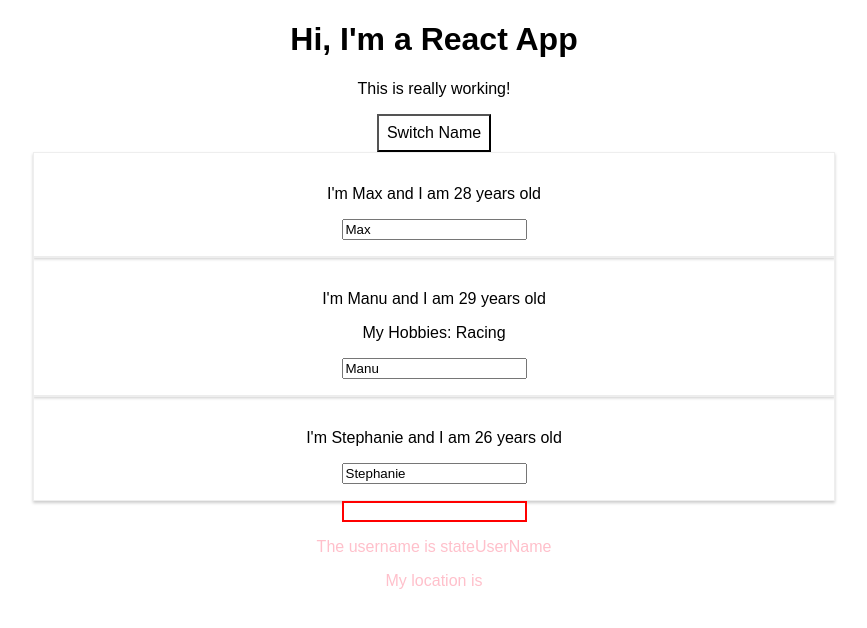
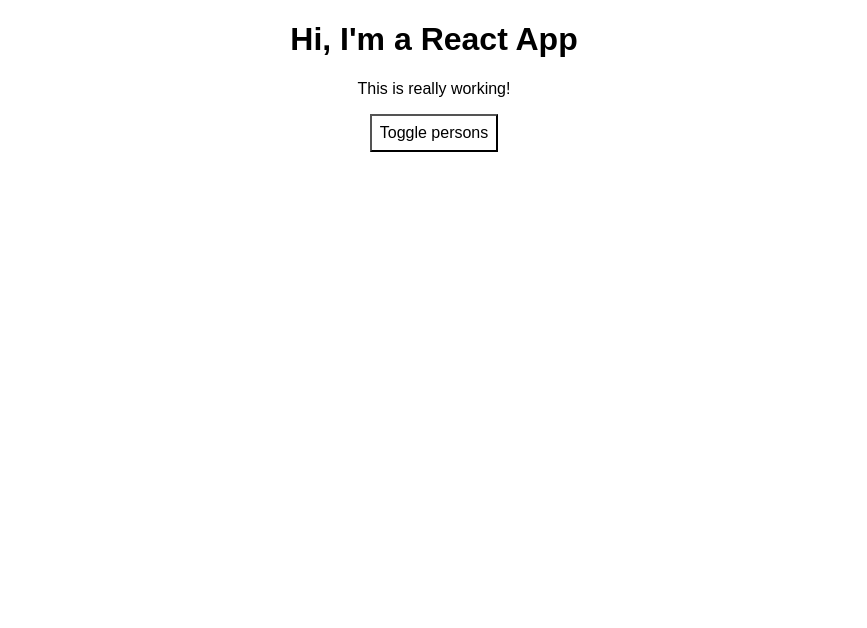
Before and after one commit to xmyLydia/React, a React (Create React App) app in the folder react-complete-guide/: page / in a window 1280 px wide. Shown: the top 628 px of the page, without its empty margins (206-1073 px from the left). Built offline with nearby package versions, Linux system fonts and the light colour scheme.

Commit message:
conditional rending and output list

```diff
--- a/react-complete-guide/src/App.js
+++ b/react-complete-guide/src/App.js
@@ -1,8 +1,7 @@
 import React, { Component } from 'react';
 import './App.css';
 import Person from './Person/Person';
-import UserInput from './UserInput/UserInput';
-import UserOutput from './UserOutput/UserOutput';
+
 
 class App extends Component {
   state = {
@@ -12,7 +11,8 @@ class App extends Component {
       { name: 'Stephanie', age: 26 }
     ],
     otherState: 'some other value',
-    username: 'stateUserName'
+    username: 'stateUserName',
+    showPersons: false
   }
 
   switchNameHandler = (newName) => {
@@ -38,7 +38,7 @@ class App extends Component {
     )
   }
 
-  userNameChangeHandler=(event)=>{
+  userNameChangeHandler = (event) => {
     this.setState(
       {
         username: event.target.value
@@ -46,12 +46,17 @@ class App extends Component {
     )
   }
 
-  userNameChangedWithTwoWayBinding=(inputUsername)=>{
+  userNameChangedWithTwoWayBinding = (inputUsername) => {
     this.setState(
       {
         username: inputUsername
       }
     )
+  }
+
+  togglePersonHandler = () => {
+    const doesShow = this.state.showPersons;
+    this.setState({ showPersons: !doesShow });
   }
   render() {
     const style = {
@@ -61,38 +66,30 @@ class App extends Component {
       padding: '8px',
       cursor: 'pointer'
     };
-    const styleUserInput={
-      backgroundColor: 'black',
-      font: 'inherit',
-      border: '1x solid blue',
-      padding: '8px',
-      cursor: 'pointer'
+
+    let persons = null;
+    if (this.state.showPersons) {
+      persons = (
+        <div>
+          {
+            this.state.persons.map(person=>{
+              return <Person name = {person.name}
+              age = {person.age}>
+              </Person>
+            })
+          }
+
+        </div>
+      )
     };
     return (
       <div className="App">
         <h1>Hi, I'm a React App</h1>
         <p>This is really working!</p>
         <button style={style}
-          onClick={this.switchNameHandler.bind(this, 'test')}>Switch Name</button>
-        <Person
-          name={this.state.persons[0].name}
-          age={this.state.persons[0].age} />
-        <Person
-          name={this.state.persons[1].name}
-          age={this.state.persons[1].age}
-          click={this.switchNameHandler.bind(this, 'Max!')}
-          changed={this.nameChangeHandler}
-        >My Hobbies: Racing</Person>
-        <Person
-          name={this.state.persons[2].name}
-          age={this.state.persons[2].age} />
-        <UserInput
-          style={styleUserInput}
-          userNameChanged={this.userNameChangeHandler}
-          username = {this.state.username}
-          currentUserName = {this.state.username}
-        ></UserInput>
-        <UserOutput  username={this.state.username}></UserOutput>
+          onClick={this.togglePersonHandler}>Toggle persons</button>
+        {persons}
+
       </div>
     );
     // return React.createElement('div', {className: 'App'}, React.createElement('h1', null, 'Does this work now?'));
```
